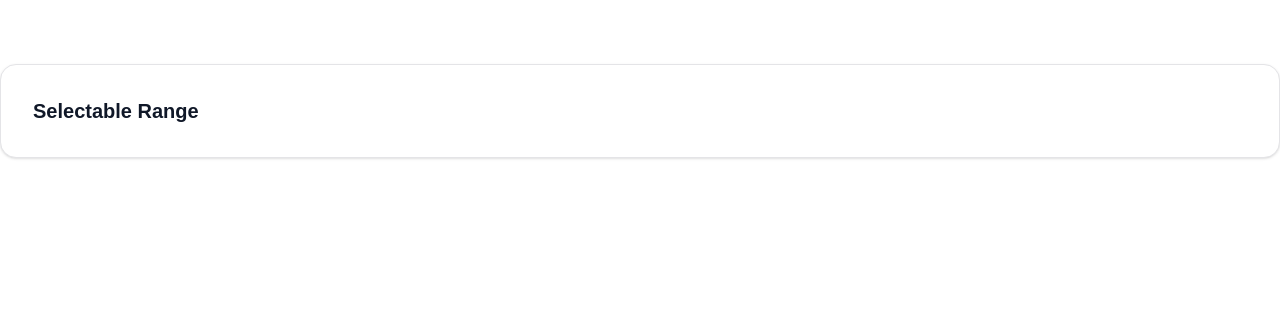
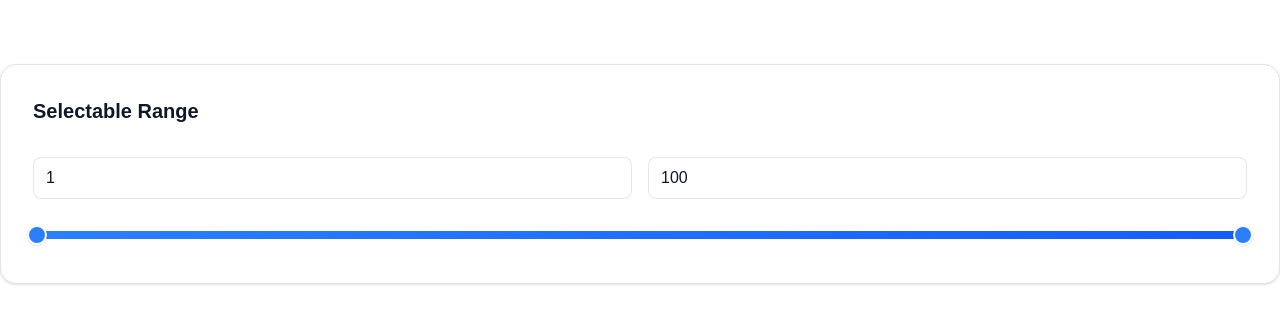
Before and after one commit to XavierVilaRubio/slider, a Next.js app: page /exercise1 in a window 1280 px wide. Shown: the top 324 px of the page. Built offline with nearby package versions, Linux system fonts and the light colour scheme.

Commit message:
feat(range): implement Range component with validation and API integration

```diff
--- /dev/null
+++ b/app/api/exercise1/route.ts
@@ -0,0 +1,5 @@
+import { NextResponse } from "next/server";
+
+export async function GET(request: Request) {
+  return NextResponse.json({ min: 1, max: 100 });
+}
--- /dev/null
+++ b/app/components/range/Range.tsx
@@ -0,0 +1,211 @@
+"use client";
+
+import type { ChangeEvent, PointerEvent as ReactPointerEvent } from "react";
+import { useCallback, useEffect, useRef, useState } from "react";
+import * as z from "zod/mini";
+import { RangePropsSchema } from "./schema";
+
+type RangeProps = z.infer<typeof RangePropsSchema>;
+type ActiveHandle = "min" | "max" | null;
+
+const clamp = (value: number, min: number, max: number) => {
+  return Math.min(Math.max(value, min), max);
+};
+
+const roundToStep = (value: number, step: number) => {
+  if (!step || step <= 0) return value;
+  const quotient = Math.round(value / step);
+  return Number((quotient * step).toFixed(6));
+};
+
+export function Range(props: RangeProps) {
+  const trackRef = useRef<HTMLDivElement | null>(null);
+  const [activeHandle, setActiveHandle] = useState<ActiveHandle>(null);
+  const step = 0.1;
+
+  const getContinuousBounds = useCallback(() => {
+    const min = Math.min(props.min, props.max);
+    const max = Math.max(props.min, props.max);
+    return [min, max] as const;
+  }, [props]);
+
+  const [continuousMin, continuousMax] = getContinuousBounds();
+
+  const resolveInitialValue = useCallback((): [number, number] => {
+    return [continuousMin, continuousMax];
+  }, [props, continuousMin, continuousMax]);
+
+  const [value, setValue] = useState<[number, number]>(() =>
+    resolveInitialValue(),
+  );
+
+  const formatValue = useCallback(
+    (input: number) =>
+      String(Number.isInteger(input) ? input : input.toFixed(2)),
+    [],
+  );
+
+  const getPercentForValue = useCallback(
+    (input: number) => {
+      const [min, max] = getContinuousBounds();
+      if (max === min) return 0;
+      return ((input - min) / (max - min)) * 100;
+    },
+    [getContinuousBounds],
+  );
+
+  const updateValue = useCallback(
+    (handle: Exclude<ActiveHandle, null>, nextValue: number) => {
+      setValue((current) => {
+        let [currentMin, currentMax] = current;
+
+        const [min, max] = getContinuousBounds();
+        if (handle === "min") {
+          const snapped = roundToStep(clamp(nextValue, min, currentMax), step);
+          currentMin = Math.min(snapped, currentMax);
+        } else {
+          const snapped = roundToStep(clamp(nextValue, currentMin, max), step);
+          currentMax = Math.max(snapped, currentMin);
+        }
+
+        const next: [number, number] = [currentMin, currentMax];
+        return next;
+      });
+    },
+    [props, getContinuousBounds],
+  );
+
+  const handlePointerMove = useCallback(
+    (closeHandle: Exclude<ActiveHandle, null>, clientX: number) => {
+      const track = trackRef.current;
+      if (!track) return;
+      const rect = track.getBoundingClientRect();
+      if (!rect.width) return;
+      const relative = clamp((clientX - rect.left) / rect.width, 0, 1);
+
+      const [min, max] = getContinuousBounds();
+      const candidate = min + relative * (max - min);
+      updateValue(closeHandle, candidate);
+    },
+    [getContinuousBounds, updateValue],
+  );
+
+  useEffect(() => {
+    if (!activeHandle) return;
+
+    const onPointerMove = (event: PointerEvent) => {
+      handlePointerMove(activeHandle, event.clientX);
+    };
+
+    const onPointerUp = () => {
+      setActiveHandle(null);
+      document.body.style.cursor = "";
+    };
+
+    window.addEventListener("pointermove", onPointerMove);
+    window.addEventListener("pointerup", onPointerUp);
+    window.addEventListener("pointercancel", onPointerUp);
+
+    return () => {
+      window.removeEventListener("pointermove", onPointerMove);
+      window.removeEventListener("pointerup", onPointerUp);
+      window.removeEventListener("pointercancel", onPointerUp);
+      document.body.style.cursor = "";
+    };
+  }, [activeHandle, handlePointerMove]);
+
+  const handlePointerDown = useCallback(
+    (handle: Exclude<ActiveHandle, null>) => {
+      return (event: ReactPointerEvent<HTMLButtonElement>) => {
+        event.preventDefault();
+        setActiveHandle(handle);
+        document.body.style.cursor = "grabbing";
+      };
+    },
+    [],
+  );
+
+  const handleInputChange = useCallback(
+    (handle: Exclude<ActiveHandle, null>) => {
+      return (event: ChangeEvent<HTMLInputElement>) => {
+        const next = Number(event.target.value);
+        if (Number.isNaN(next)) return;
+        updateValue(handle, next);
+      };
+    },
+    [updateValue],
+  );
+
+  const minPercent = getPercentForValue(value[0]);
+  const maxPercent = getPercentForValue(value[1]);
+
+  const renderEditableLabel = (
+    handle: "min" | "max",
+    currentValue: number,
+    ariaLabel: string,
+  ) => {
+    return (
+      <label className="flex-1">
+        <span className="sr-only">{ariaLabel}</span>
+        <input
+          type="number"
+          className="w-full appearance-none rounded-lg border border-slate-900/10 bg-white px-3 py-2 text-base font-medium text-slate-900 transition-colors outline-none focus:border-blue-500 focus:ring-2 focus:ring-blue-500/15"
+          value={currentValue}
+          onChange={handleInputChange(handle)}
+          onFocus={(event) => event.target.select()}
+          aria-label={ariaLabel}
+        />
+      </label>
+    );
+  };
+
+  return (
+    <div className="space-y-5" data-dragging={Boolean(activeHandle)}>
+      <div className="flex items-center justify-between gap-4">
+        {renderEditableLabel("min", value[0], "Minimum value")}
+        {renderEditableLabel("max", value[1], "Maximum value")}
+      </div>
+
+      <div className="px-1 py-3">
+        <div
+          className="track relative h-2 rounded-full bg-linear-to-r from-slate-200/90 to-blue-200/90"
+          ref={trackRef}
+        >
+          <div
+            className="pointer-events-none absolute top-0 h-full rounded-full bg-linear-to-r from-blue-500 to-blue-600"
+            style={{
+              left: `${Math.min(minPercent, maxPercent)}%`,
+              width: `${Math.abs(maxPercent - minPercent)}%`,
+            }}
+          />
+          <button
+            type="button"
+            className="absolute top-1/2 size-5 -translate-1/2 cursor-grab rounded-full border-2 border-white bg-blue-500 shadow transition-[transform,shadow] hover:scale-110 data-[active=true]:cursor-grabbing"
+            data-active={activeHandle === "min"}
+            style={{ left: `${minPercent}%` }}
+            onPointerDown={handlePointerDown("min")}
+            aria-label="Lower bound"
+            aria-valuemin={continuousMin}
+            aria-valuemax={value[1]}
+            aria-valuenow={value[0]}
+            role="slider"
+          />
+          <button
+            type="button"
+            className="absolute top-1/2 size-5 -translate-1/2 cursor-grab rounded-full border-2 border-white bg-blue-500 shadow transition-[transform,shadow] hover:scale-110 data-[active=true]:cursor-grabbing"
+            data-active={activeHandle === "max"}
+            style={{ left: `${maxPercent}%` }}
+            onPointerDown={handlePointerDown("max")}
+            aria-label="Upper bound"
+            aria-valuemin={value[0]}
+            aria-valuemax={continuousMax}
+            aria-valuenow={value[1]}
+            role="slider"
+          />
+        </div>
+      </div>
+    </div>
+  );
+}
+
+export default Range;
--- /dev/null
+++ b/app/components/range/schema.ts
@@ -0,0 +1,6 @@
+import * as z from "zod/mini";
+
+export const RangePropsSchema = z.object({
+  min: z.number(),
+  max: z.number(),
+});
--- a/app/exercise1/page.tsx
+++ b/app/exercise1/page.tsx
@@ -1,7 +1,23 @@
+import { Range } from "@/app/components/range/Range";
+import { RangePropsSchema } from "../components/range/schema";
+
 export default async function Exercise1Page() {
+  const res = await fetch("http://localhost:8080/api/exercise1", {
+    cache: "no-store",
+  });
+  const data = await res.json();
+  if (!res.ok) return "Failed to load continuous range configuration";
+
+  const parsedData = RangePropsSchema.safeParse(data);
+  if (!parsedData.success)
+    return "Invalid response shape for continuous range configuration";
+
+  const range = parsedData.data;
+
   return (
     <main className="w-full space-y-8 rounded-2xl border border-zinc-200 bg-white p-8 shadow-sm">
       <h2 className="text-xl font-semibold text-gray-900">Selectable Range</h2>
+      <Range min={range.min} max={range.max} />
     </main>
   );
 }
--- a/package.json
+++ b/package.json
@@ -14,7 +14,8 @@
   "dependencies": {
     "react": "19.2.0",
     "react-dom": "19.2.0",
-    "next": "16.0.1"
+    "next": "16.0.1",
+    "zod": "^4.0.0"
   },
   "devDependencies": {
     "@commitlint/cli": "^20.1.0",
```
Also changed, not shown: 1 other file (tests, documents, lock files or other folders).
